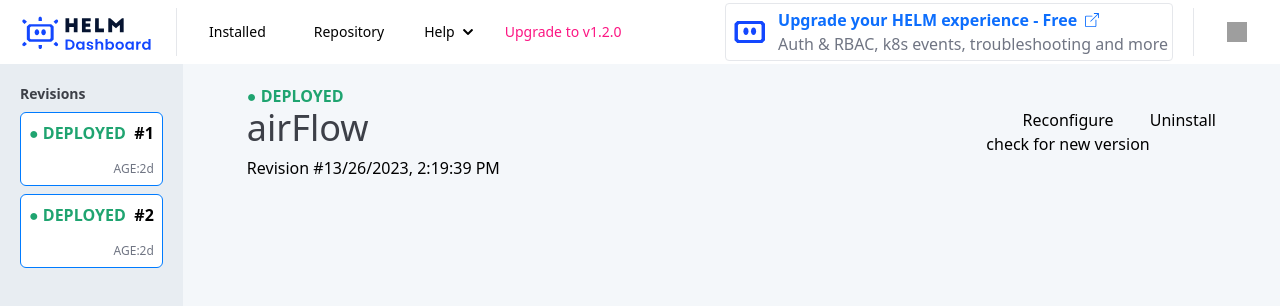
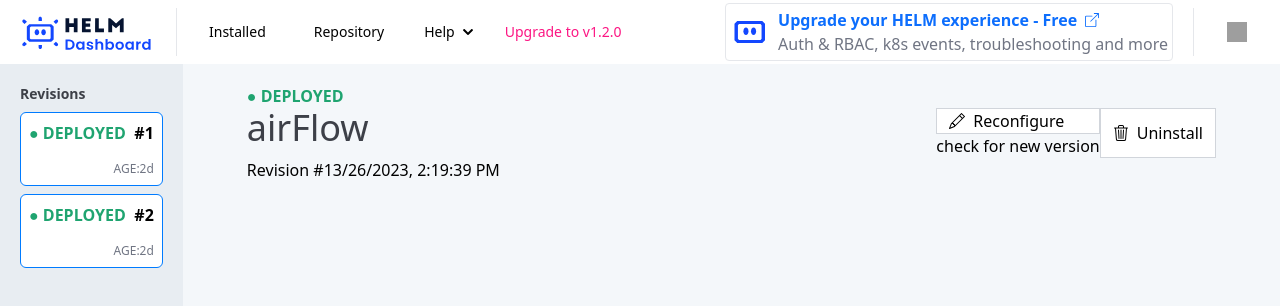
Before and after one commit to komodorio/helm-dashboard, a React (Vite) app in the folder dashboard/: page /revision in a window 1280 px wide. Shown: the top 306 px of the page. Built offline with nearby package versions, Linux system fonts and the light colour scheme; grey boxes are pictures that could not be loaded.

Commit message:
Add icons to the buttons

```diff
--- a/dashboard/src/components/RevisionDetails.tsx
+++ b/dashboard/src/components/RevisionDetails.tsx
@@ -1,3 +1,5 @@
+import { BsPencil, BsTrash3 } from "react-icons/bs";
+
 import React from "react";
 
 function RevisionDetails() {
@@ -6,12 +8,18 @@ function RevisionDetails() {
       <span className="text-[#1FA470] font-semibold">● DEPLOYED</span>
       <div className="flex justify-between">
         <span className="text-[#3d4048] text-4xl">airFlow</span>
-        <div className="flex flex-row items-start">
+        <div className="flex flex-row">
           <div className="flex flex-col">
-            <button>Reconfigure</button>
+            <span className="flex items-center gap-2 bg-white border border-gray-300 px-3">
+              <BsPencil />
+              <button>Reconfigure</button>
+            </span>
             <a>check for new version</a>
           </div>
-          <button>Uninstall</button>
+          <span className="flex items-center gap-2 bg-white border border-gray-300 px-3">
+            <BsTrash3 />
+            <button>Uninstall</button>
+          </span>
         </div>
       </div>
       <div>
```
